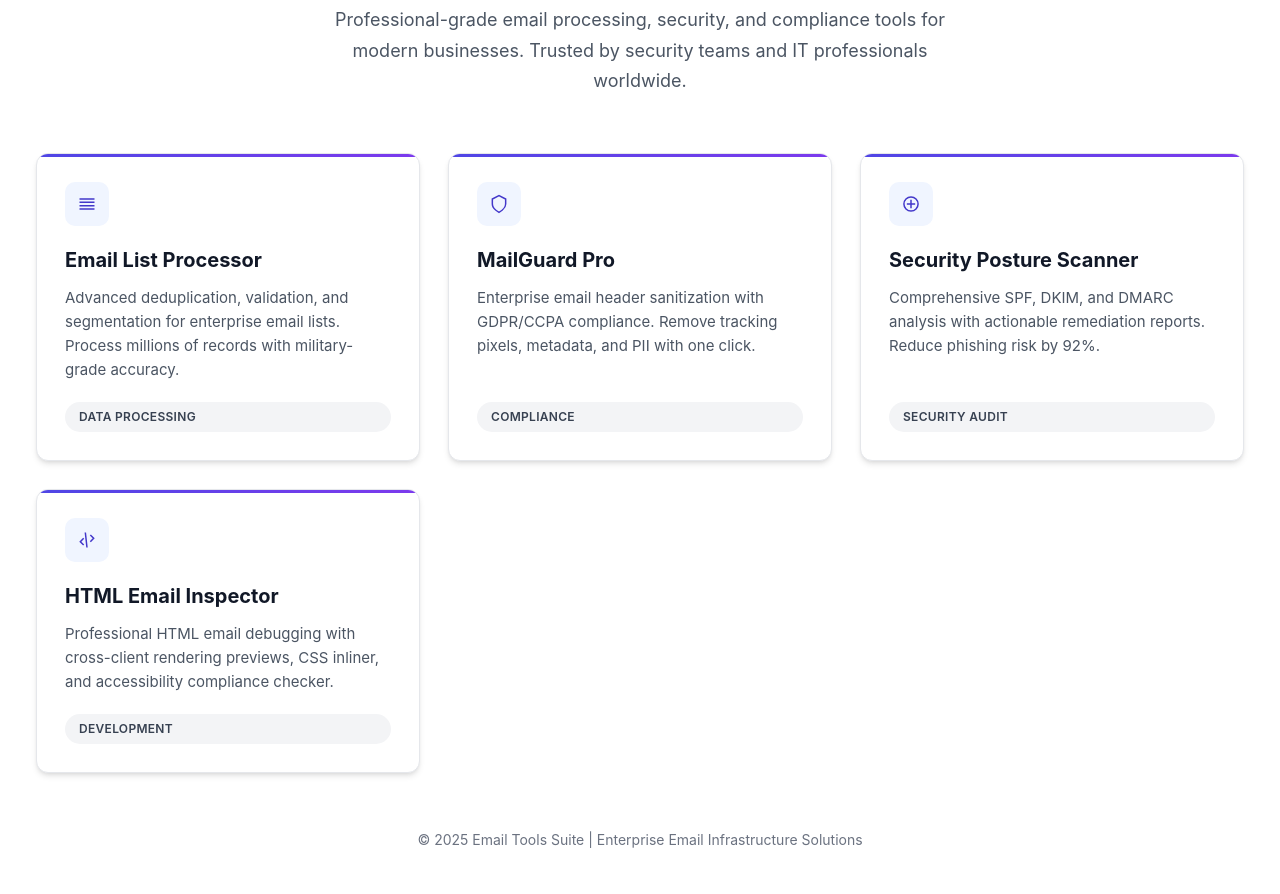
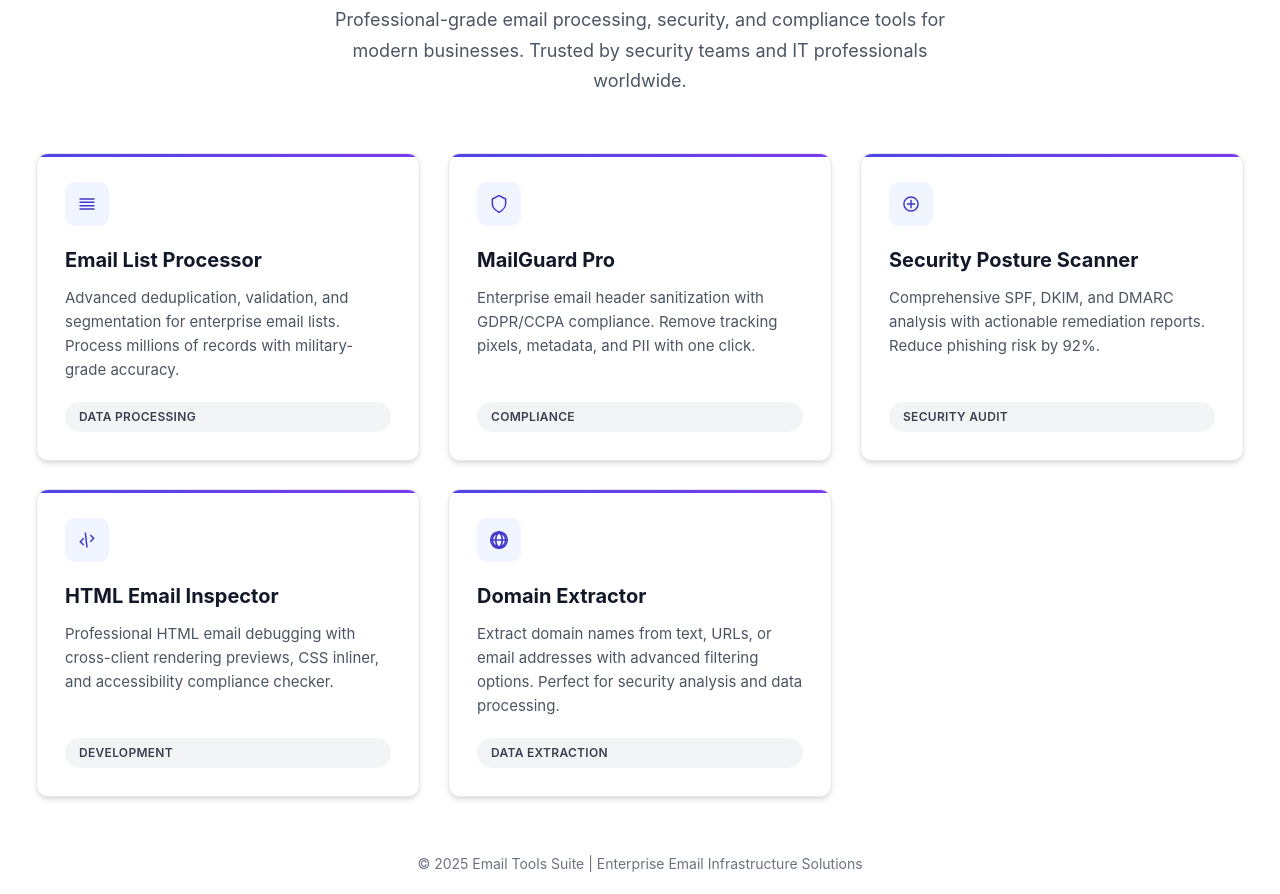
Before and after one commit to onepice1053/email-tools-01, a plain HTML site: page index.html in a window 1280 px wide. Shown: the part 93-987 px from the top of the page. Before the commit the page ends 963 px from the top, so only its background shows below. Drawn offline with Linux system fonts and the light colour scheme.

```diff
--- a/index.html
+++ b/index.html
@@ -376,6 +376,11 @@
         <symbol id="icon-code" viewBox="0 0 24 24">
             <path fill="none" stroke="currentColor" stroke-width="1.8" d="M8 18l-4-4 4-4M16 6l4 4-4 4M10 3l2 18"/>
         </symbol>
+        <!-- Domain Extractor Icon -->
+        <symbol id="icon-globe" viewBox="0 0 24 24">
+            <path fill="none" stroke="currentColor" stroke-width="1.8" d="M12 2a10 10 0 100 20 10 10 0 000-20zm0 18a8 8 0 110-16 8 8 0 010 16z"/>
+            <path fill="none" stroke="currentColor" stroke-width="1.8" d="M2 12h20M12 2a15.3 15.3 0 014 10 15.3 15.3 0 01-4 10 15.3 15.3 0 01-4-10 15.3 15.3 0 014-10z"/>
+        </symbol>
     </svg>
 
     <div class="container">
@@ -437,6 +442,18 @@
                 <p class="tool-description">Professional HTML email debugging with cross-client rendering previews, CSS inliner, and accessibility compliance checker.</p>
                 <span class="tool-badge">Development</span>
             </a>
+
+            <!-- Domain Extractor Tool Card -->
+            <a href="domain-Extractor.html" class="tool-card">
+                <div class="tool-icon">
+                    <div class="icon-wrapper">
+                        <svg><use href="#icon-globe"></use></svg>
+                    </div>
+                </div>
+                <h2 class="tool-title">Domain Extractor</h2>
+                <p class="tool-description">Extract domain names from text, URLs, or email addresses with advanced filtering options. Perfect for security analysis and data processing.</p>
+                <span class="tool-badge">Data Extraction</span>
+            </a>
         </div>
 
         <div class="footer">
```
